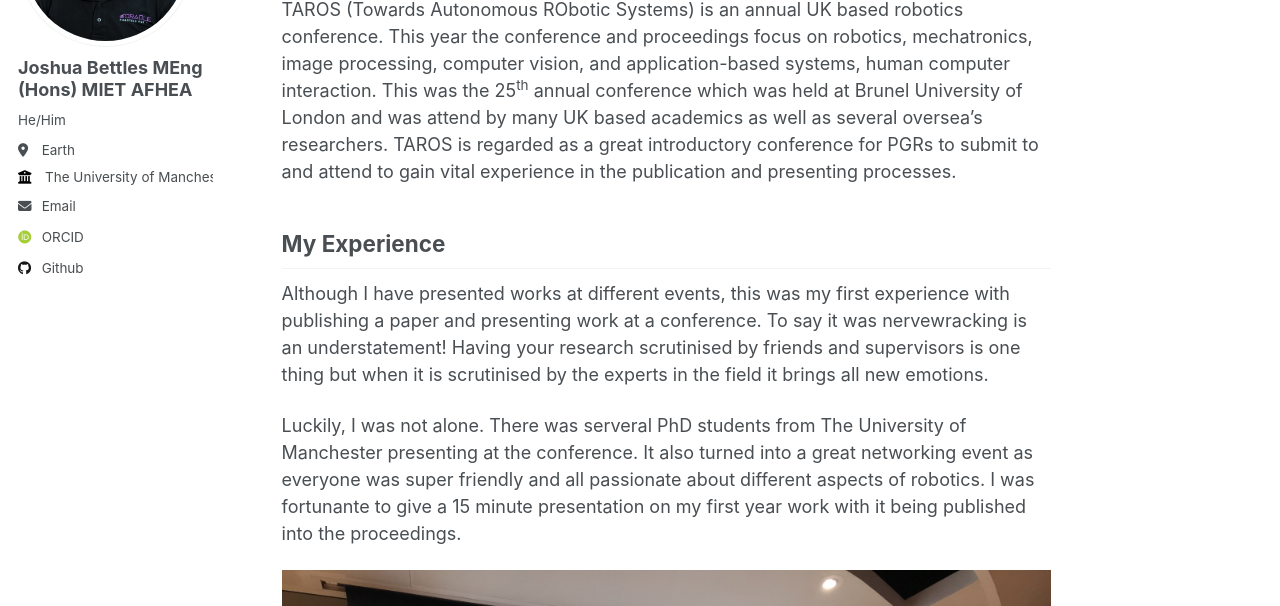
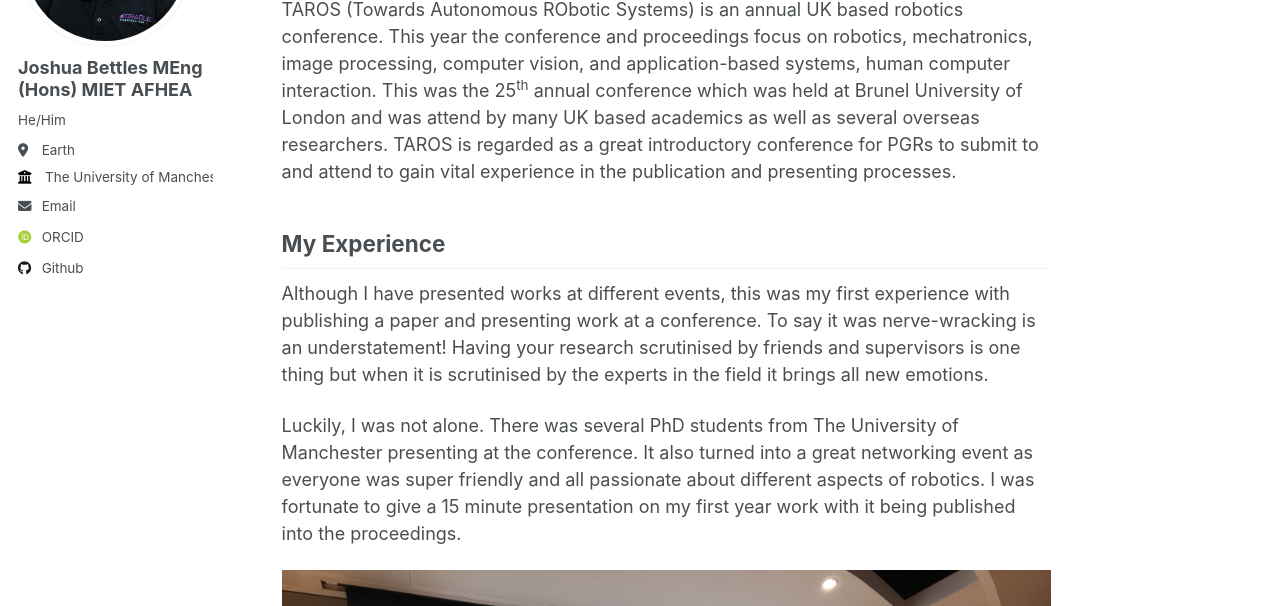
Before and after one commit to Joshua-Bettles/joshua-bettles.github.io, a Jekyll site: the page built from _posts/2024-09-04-TAROS-Conference-2024.md, in a window 1280 px wide and 1400 px high. Shown: the part 234-840 px from the top of the window. Built offline with Jekyll 4.4.1, drawn with Linux system fonts in a browser that asks for light colours; some web fonts are replaced; some of the changed text lies outside the part shown.

Commit message:
TAROS post edits

```diff
--- a/_posts/2024-09-04-TAROS-Conference-2024.md
+++ b/_posts/2024-09-04-TAROS-Conference-2024.md
@@ -8,16 +8,16 @@
   - TAROS
 ---
 
-TAROS (Towards Autonomous RObotic Systems) is an annual UK based robotics conference. This year the conference and proceedings focus on robotics, mechatronics, image processing, computer vision, and application-based systems, human computer interaction. This was the 25<sup>th</sup> annual conference which was held at Brunel University of London and was attend by many UK based academics as well as several oversea's researchers. TAROS is regarded as a great introductory conference for PGRs to submit to and attend to gain vital experience in the publication and presenting processes.
+TAROS (Towards Autonomous RObotic Systems) is an annual UK based robotics conference. This year the conference and proceedings focus on robotics, mechatronics, image processing, computer vision, and application-based systems, human computer interaction. This was the 25<sup>th</sup> annual conference which was held at Brunel University of London and was attend by many UK based academics as well as several overseas researchers. TAROS is regarded as a great introductory conference for PGRs to submit to and attend to gain vital experience in the publication and presenting processes.
 
 My Experience
 ------
-Although I have presented works at different events, this was my first experience with publishing a paper and presenting work at a conference. To say it was nervewracking is an understatement! Having your research scrutinised by friends and supervisors is one thing but when it is scrutinised by the experts in the field it brings all new emotions.
+Although I have presented works at different events, this was my first experience with publishing a paper and presenting work at a conference. To say it was nerve-wracking is an understatement! Having your research scrutinised by friends and supervisors is one thing but when it is scrutinised by the experts in the field it brings all new emotions.
 
-Luckily, I was not alone. There was serveral PhD students from The University of Manchester presenting at the conference. It also turned into a great networking event as everyone was super friendly and all passionate about different aspects of robotics. I was fortunante to give a 15 minute presentation on my first year work with it being published into the proceedings.
+Luckily, I was not alone. There was several PhD students from The University of Manchester presenting at the conference. It also turned into a great networking event as everyone was super friendly and all passionate about different aspects of robotics. I was fortunate to give a 15 minute presentation on my first year work with it being published into the proceedings.
 
 ![Presenting at TAROS 2024](/images/TAROS_Presenting.png "Presenting at TAROS 2024")
 
-There were many interesting projects and papers this year. Some highlights for me were a robotic dog tail and how humans can preceive emotion from it, a opensource soft robot. And obviously work by a my friend on using the Extended Cooperative Dual Task-Space.
+There were many interesting projects and papers this year. Some highlights for me were a robotic dog tail and how humans can perceive emotion from it, a opensource soft robot. And obviously work by my friend on using the Extended Cooperative Dual Task-Space.
 
 Next years TAROS was announced to be at The University of York so we will have to wait and see about publishing there, but in the meantime check out the paper and publication [here!](https://joshua-bettles.github.io/publication/2024-08-24-Accessibility-TAROS-2024)
```
